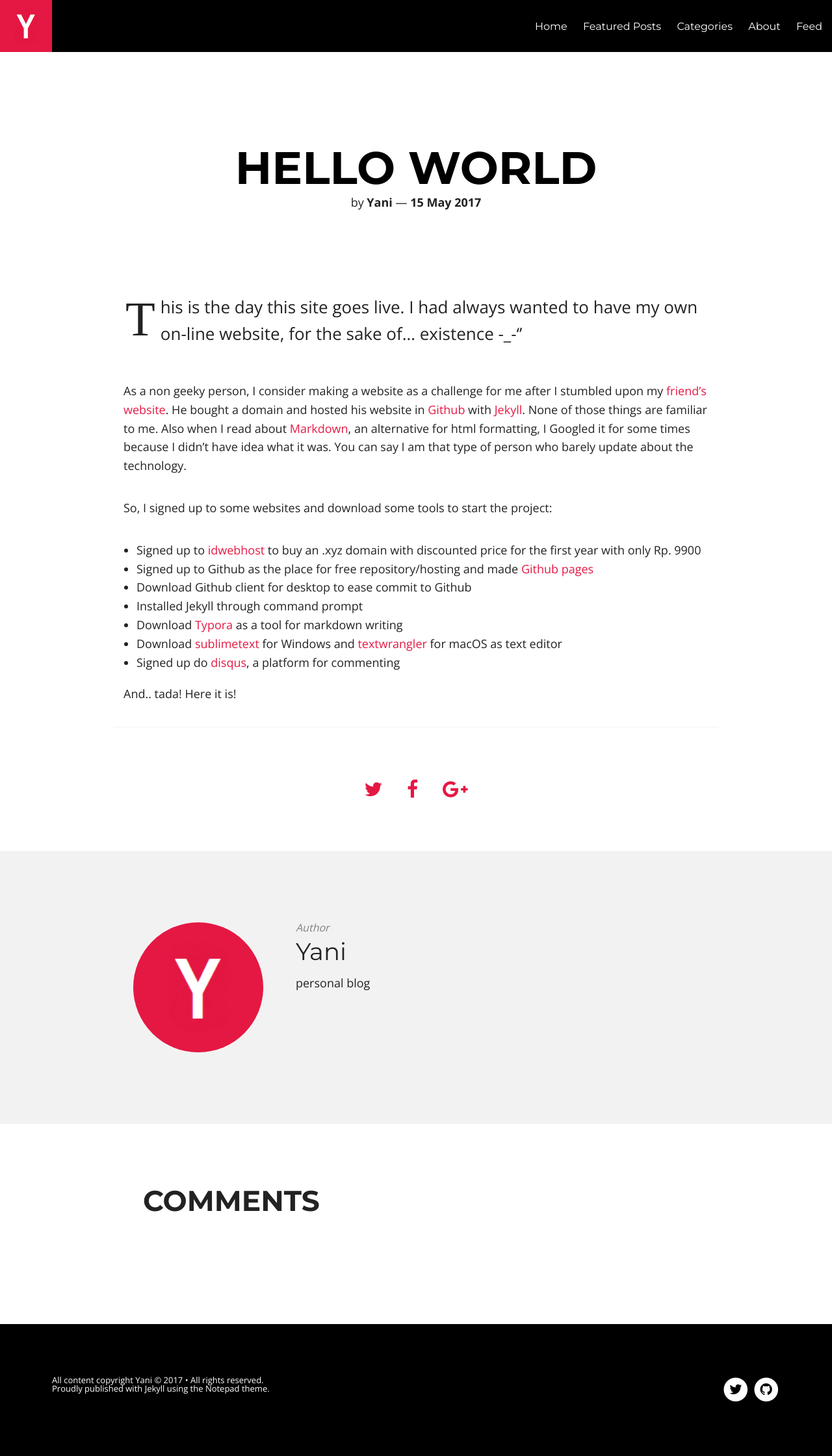
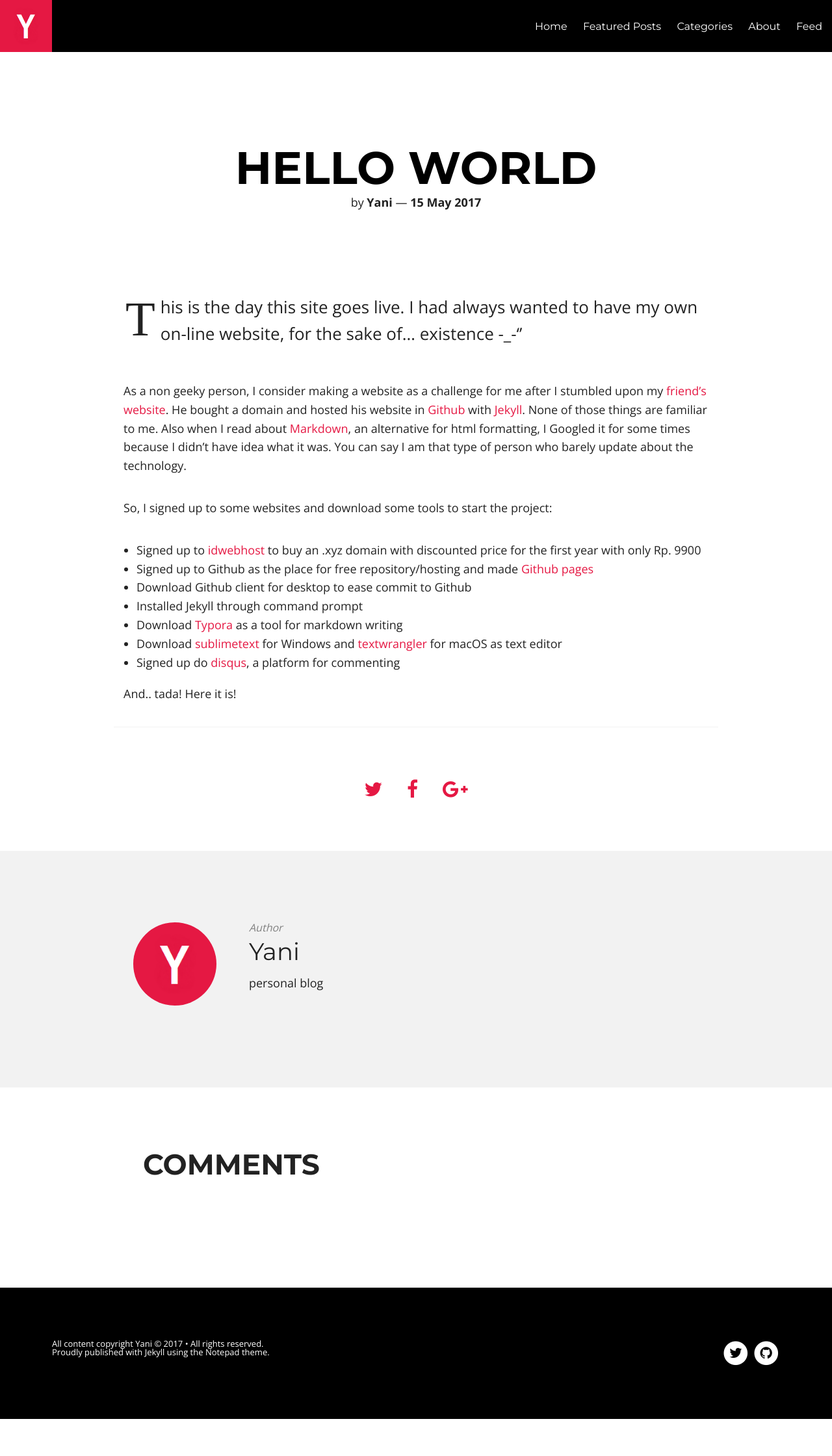
Before and after one commit to yanims/yanims.github.io, a Jekyll site: the page built from _posts/2017-05-15-hello-world.md, in a window 1280 px wide. Shown: the whole page at 65% size. Built offline with Jekyll 4.4.1, drawn with Linux system fonts in a browser that asks for light colours; nearby versions of some CDN libraries; comment, search, counter and statistics services are not loaded; after the commit the page ends 2183 px from its top, so only the background shows below that.

Commit message:
update avatar width and height
update avatar width and height

```diff
--- a/assets/css/post.css
+++ b/assets/css/post.css
@@ -355,8 +355,8 @@ html, body, .notepad-post-container, .notepad-post-header {
       .notepad-author-info .notepad-post-author > p a {
         color: #e51843; }
     .notepad-author-info .notepad-post-author .notepad-post-author-avatar {
-      width: 12.5rem;
-      height: 12.5rem;
+      width: 8rem;
+      height: 8rem;
       border-radius: 50%;
       float: none;
       margin-right: 0;
```
